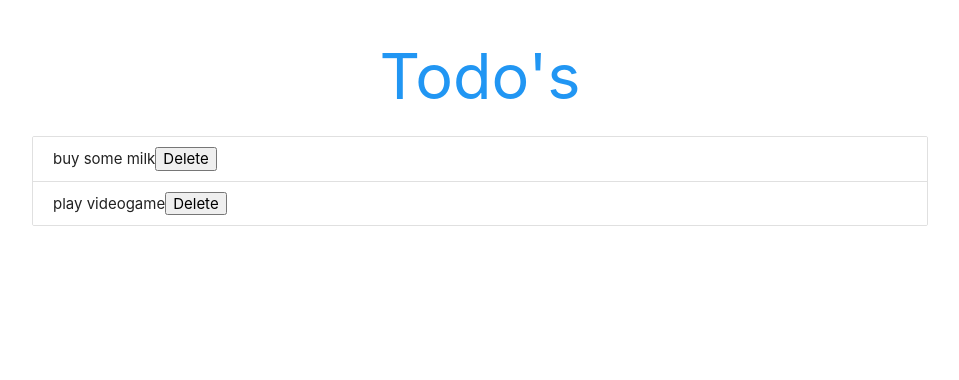
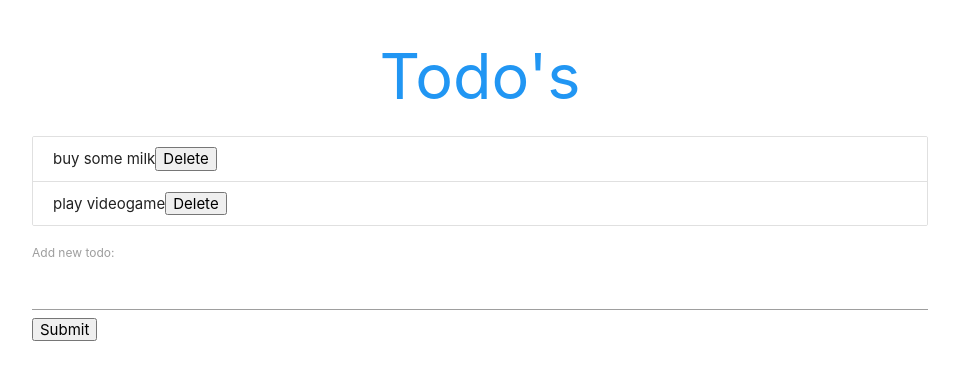
Before and after one commit to maximus-dr/react-redux-practice, a React (Create React App) app: page / in a window 1280 px wide. Shown: the top 380 px of the page, without its empty margins (160-1119 px from the left). Built offline with nearby package versions, Linux system fonts and the light colour scheme.

Commit message:
Implemented new todo adding via AddForm.js

```diff
--- /dev/null
+++ b/src/AddForm.js
@@ -0,0 +1,34 @@
+import React, { Component } from 'react'
+
+export default class AddForm extends Component {
+
+  state = {
+    content: ''
+  }
+
+  handleChange = (e) => {
+    this.setState({
+      content: e.target.value
+    });
+  }
+
+  handleSubmit = (e) => {
+    e.preventDefault();
+    this.props.addTodo(this.state);
+    this.setState({
+      content: ''
+    });
+  }
+
+  render() {
+    return (
+      <div>
+        <form onSubmit={this.handleSubmit}>
+          <label htmlFor="add">Add new todo: </label>
+          <input type="text" id="add" onChange={this.handleChange} value={this.state.content} />
+          <button>Submit</button>
+        </form>
+      </div>
+    )
+  }
+}
--- a/src/App.js
+++ b/src/App.js
@@ -1,4 +1,5 @@
 import React, { Component } from 'react';
+import AddForm from './AddForm';
 import Todos from './Todos';
 
 
@@ -21,11 +22,20 @@
     });
   }
 
+  addTodo = (todo) => {
+    todo.id = Math.random();
+    let todos = [...this.state.todos, todo];
+    this.setState({
+      todos
+    });
+  }
+
   render() {
     return (
       <div className="todo-app container">
         <h1 className="center blue-text">Todo's</h1>
         <Todos todos={this.state.todos} deleteTodo={this.deleteTodo} />
+        <AddForm addTodo={this.addTodo} />
       </div>
     )
   }
```
Also changed, not shown: 1 other file (tests, documents, lock files or other folders).
